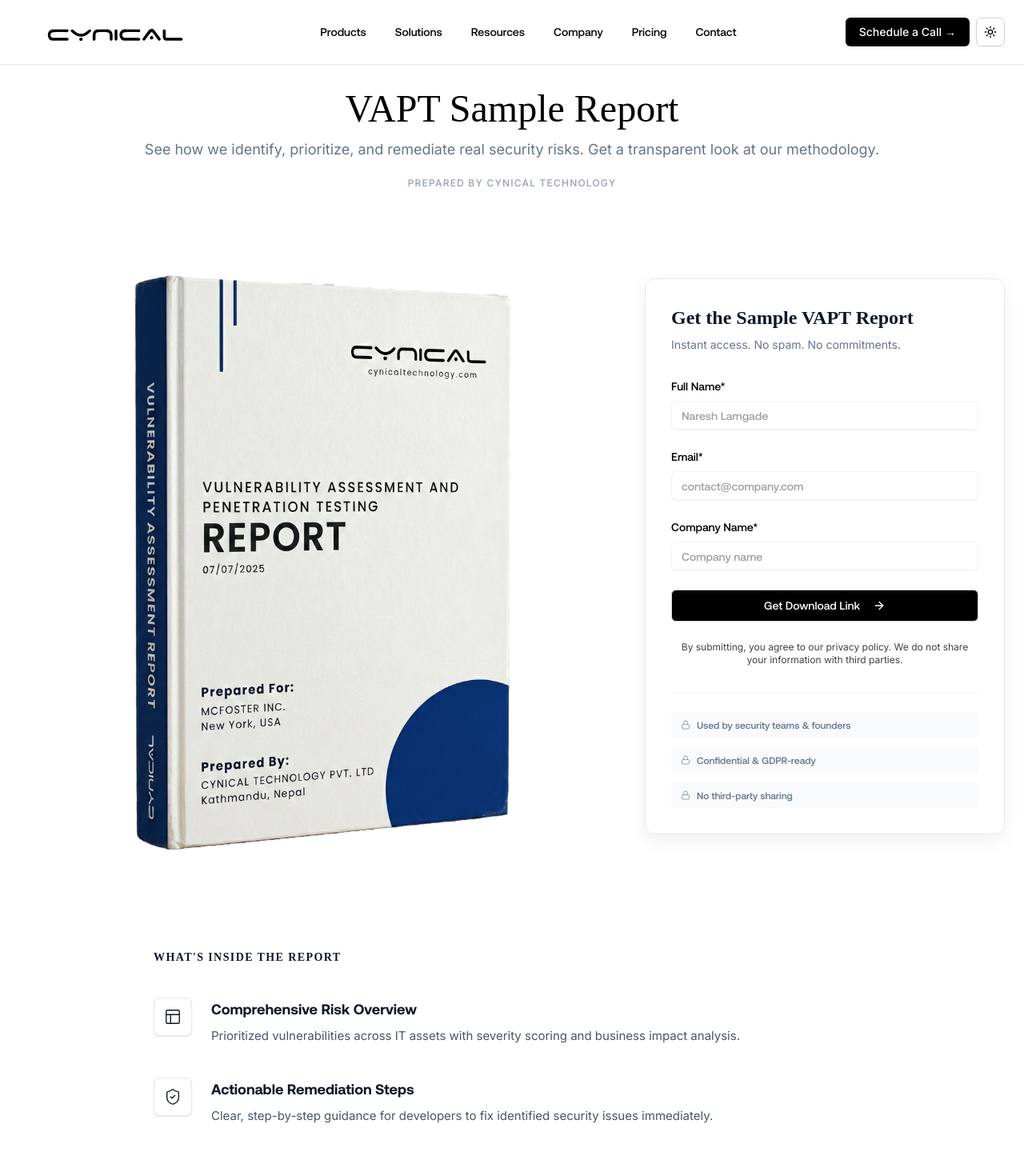
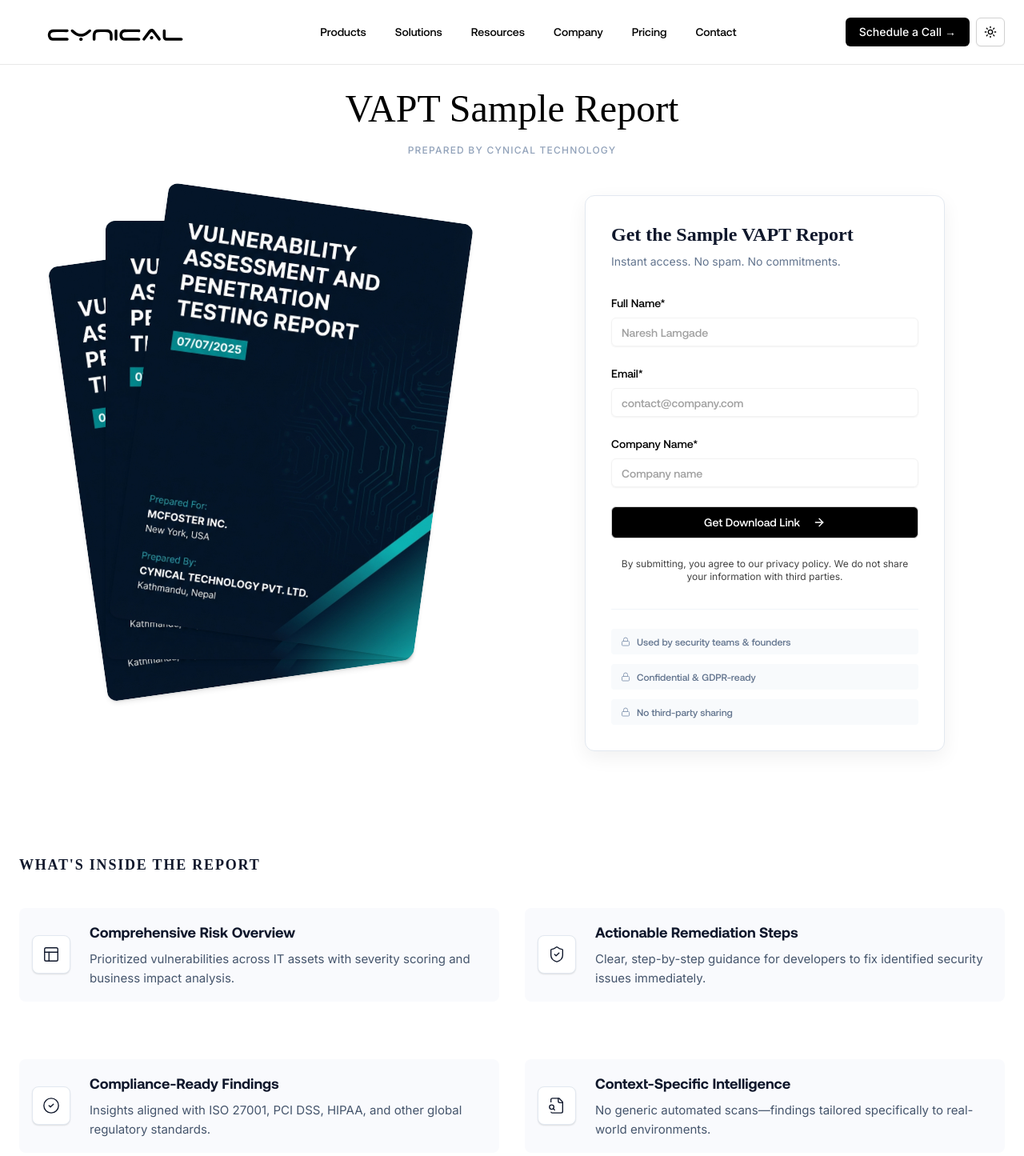
Before and after one commit to JivanKadel/cynicalsite, a Next.js app: page /downloads/sample-report in a window 1280 px wide. Shown: the top 1445 px of the page at 80% size. Built offline with nearby package versions, Linux system fonts and the light colour scheme; what @bprogress/next would draw is missing.

Commit message:
fix(sample_report_page): fixed image, what's inside section

```diff
--- a/app/blogs/BlogList.tsx
+++ b/app/blogs/BlogList.tsx
@@ -91,11 +91,11 @@
         Showing {filteredPosts.length} of {initialPosts.length} posts
       </p>
 
-      <div className="flex flex-col gap-6">
+      <div className="grid grid-cols-1 md:grid-cols-2 lg:grid-cols-3 gap-6">
         {filteredPosts.map((post) => (
           <article
             key={post.id}
-            className="border rounded-lg p-6 hover:shadow-lg transition"
+            className="flex flex-col border rounded-lg p-6 hover:shadow-lg transition"
           >
             <Link href={`/blogs/${post.id}`}>
               <h2 className="text-xl font-semibold mb-2 hover:text-blue-600 dark:hover:text-blue-400">
@@ -111,7 +111,7 @@
               })}
             </time>
 
-            <p className="mt-3 text-gray-700 dark:text-gray-400 line-clamp-3">
+            <p className="flex-1 mt-3 text-gray-700 dark:text-gray-400 line-clamp-3">
               {decode(post.description).replace(/<[^>]*>/g, "")}
             </p>
 
--- a/app/downloads/sample-report/page.tsx
+++ b/app/downloads/sample-report/page.tsx
@@ -4,6 +4,7 @@
 import { Button } from "@/components/ui/button";
 import { MoveRight } from "lucide-react";
 import Image from "next/image";
+import { Card } from "@/components/ui/card";
 
 export const metadata: Metadata = {
   title: "Sample Report | Cynical Technology",
@@ -18,29 +19,45 @@
         <div className="max-w-7xl mx-auto">
           <div className="space-y-3 flex flex-col items-center text-center mb-12">
             <h1 className="text-2xl lg:text-5xl">VAPT Sample Report</h1>
-            <p className="text-lg text-slate-500 leading-relaxed">
+            {/* <p className="text-lg text-slate-500 leading-relaxed">
               See how we identify, prioritize, and remediate real security
               risks. Get a transparent look at our methodology.
-            </p>
+            </p> */}
             <p className="text-xs text-slate-400 font-medium uppercase tracking-widest pt-2">
               Prepared by Cynical Technology
             </p>
           </div>
-          <div className="mx-auto flex items-center lg:flex-row lg:justify-center flex-col gap-12  lg:gap-8">
-            <div className="max-w-2xl px-2 mx-auto">
-              <div>
-                <div className="w-full max-w-xl mx-auto">
-                  <Image
-                    src={"/vapt_report.png"}
-                    alt="Report"
-                    width={600}
-                    height={900}
-                  />
-                </div>
-              </div>
+          <div className="relative mx-auto grid grid-cols-1 lg:grid-cols-2 gap-12 lg:gap-8">
+            <div className="relative w-[90%] lg:w-full max-w-sm mx-auto">
+              {/* Card 1 */}
+              <Image
+                src="/vapt_sample.png"
+                alt="Card 1"
+                width={600}
+                height={900}
+                className="lg:absolute top-8 right-0 rounded-xl shadow-lg transform origin-bottom-right -rotate-2 lg:-rotate-8"
+              />
+
+              {/* Card 2 */}
+              <Image
+                src="/vapt_sample.png"
+                alt="Card 2"
+                width={600}
+                height={900}
+                className="hidden lg:block lg:absolute top-8 right-0 rounded-xl shadow-lg transform origin-bottom-right rotate-0"
+              />
+
+              {/* Card 3 */}
+              <Image
+                src="/vapt_sample.png"
+                alt="Card 3"
+                width={600}
+                height={900}
+                className="hidden lg:block lg:absolute top-8 right-0 rounded-xl shadow-lg transform origin-bottom-right rotate-8"
+              />
             </div>
 
-            <div className="bg-white dark:bg-slate-900 border border-slate-200 dark:border-slate-600 rounded-xl shadow-[0_8px_24px_rgba(0,0,0,0.06)] p-8 sticky top-8 min-w-85 max-w-[450px] w-full">
+            <div className="bg-white dark:bg-slate-900 border border-slate-200 dark:border-slate-600 rounded-xl shadow-[0_8px_24px_rgba(0,0,0,0.06)] p-8 min-w-85 max-w-[450px] mx-auto w-full">
               <div className="mb-8">
                 <h3 className="text-2xl font-bold text-slate-900 dark:text-slate-200 mb-2">
                   Get the Sample VAPT Report
@@ -133,14 +150,14 @@
             </div>
           </div>
 
-          <div className="mx-auto max-w-4xl mt-20">
-            <div>
-              <h3 className="text-sm font-bold text-slate-900 dark:text-slate-300 uppercase tracking-widest mb-10">
+          <div className="mx-auto mt-20 lg:mt-32">
+            <div className="mx-2 md:mx-auto">
+              <h3 className="text-lg font-bold text-slate-900 dark:text-slate-300 uppercase tracking-widest mb-10">
                 What&apos;s inside the report
               </h3>
-              <div className="space-y-10">
-                <div className="flex items-start group">
-                  <div className="shrink-0 w-12 h-12 bg-white dark:bg-black border border-slate-200 dark:border-slate-800 rounded-lg flex items-center justify-center text-slate-900 dark:text-slate-300 mr-6 shadow-sm group-hover:border-slate-400 dark:group-hover:border-slate-600 transition-colors">
+              <div className="space-y-10 grid md:grid-cols-2 gap-2 items-start md:gap-8">
+                <div className="flex items-center group bg-card p-4 rounded-lg">
+                  <div className="shrink-0 w-12 h-12 bg-white dark:bg-black border border-slate-200 dark:border-slate-800 rounded-lg flex flex-col items-center justify-center text-slate-900 dark:text-slate-300 mr-6 shadow-sm group-hover:border-slate-400 dark:group-hover:border-slate-600 transition-colors">
                     <svg
                       xmlns="http://www.w3.org/2000/svg"
                       width="22"
@@ -169,7 +186,7 @@
                     </p>
                   </div>
                 </div>
-                <div className="flex items-start group">
+                <div className="flex items-center group bg-card p-4 rounded-lg">
                   <div className="shrink-0 w-12 h-12 bg-white dark:bg-black border border-slate-200 dark:border-slate-800 rounded-lg flex items-center justify-center text-slate-900 dark:text-slate-300 mr-6 shadow-sm group-hover:border-slate-400 dark:group-hover:border-slate-600 transition-colors">
                     <svg
                       xmlns="http://www.w3.org/2000/svg"
@@ -198,7 +215,7 @@
                     </p>
                   </div>
                 </div>
-                <div className="flex items-start group">
+                <div className="flex items-center group bg-card p-4 rounded-lg">
                   <div className="shrink-0 w-12 h-12 bg-white dark:bg-black border border-slate-200 dark:border-slate-800 rounded-lg flex items-center justify-center text-slate-900 dark:text-slate-300 mr-6 shadow-sm group-hover:border-slate-400 dark:group-hover:border-slate-600 transition-colors">
                     <svg
                       xmlns="http://www.w3.org/2000/svg"
@@ -227,7 +244,7 @@
                     </p>
                   </div>
                 </div>
-                <div className="flex items-start group">
+                <div className="flex items-center group bg-card p-4 rounded-lg">
                   <div className="shrink-0 w-12 h-12 bg-background border border-slate-200 dark:border-slate-800 rounded-lg flex items-center justify-center text-slate-900 dark:text-slate-300 mr-6 shadow-sm group-hover:border-slate-400 dark:group-hover:border-slate-600 transition-colors">
                     <svg
                       xmlns="http://www.w3.org/2000/svg"
```
Also changed, not shown: public/vapt_sample.png (added).
